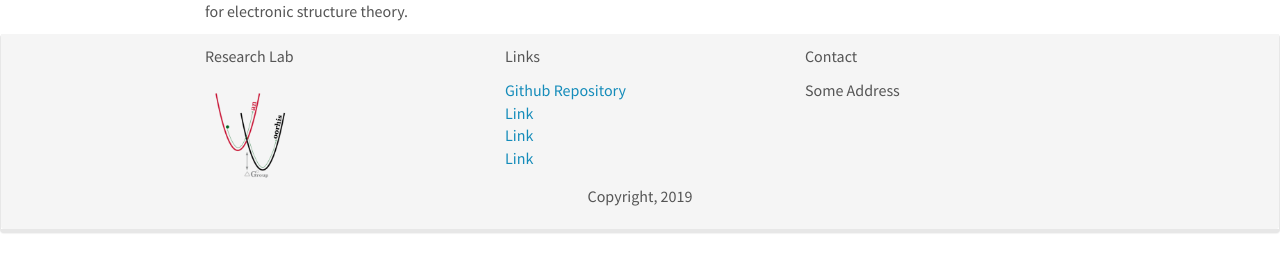
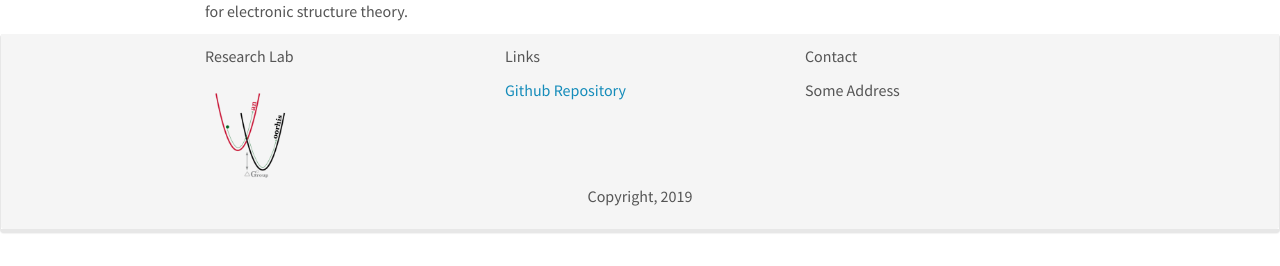
Before and after one commit to troyvvgroup/troyvvgroup.github.io, a Jekyll site: the page built from _pages/home.md, in a window 1280 px wide. Shown: the part 631-897 px from the top of the page. Built offline with Jekyll 4.4.1, drawn with Linux system fonts in a browser that asks for light colours; nearby versions of some CDN libraries; comment, search, counter and statistics services are not loaded.

Commit message:
Update footer.html

```diff
--- a/_includes/footer.html
+++ b/_includes/footer.html
@@ -11,10 +11,7 @@
 			<div class="col-sm-4">
 				<p>Links</p>
 				<ul class="list-unstyled">
-					<li><a href="https://github.com/ericdaat/research-lab-website">Github Repository</a></li>
-					<li><a href="">Link</a></li>
-					<li><a href="">Link</a></li>
-					<li><a href="">Link</a></li>
+					<li><a href="https://github.com/cariluo/cariluo.github.io">Github Repository</a></li>
 				</ul>
 			</div>
 
```
